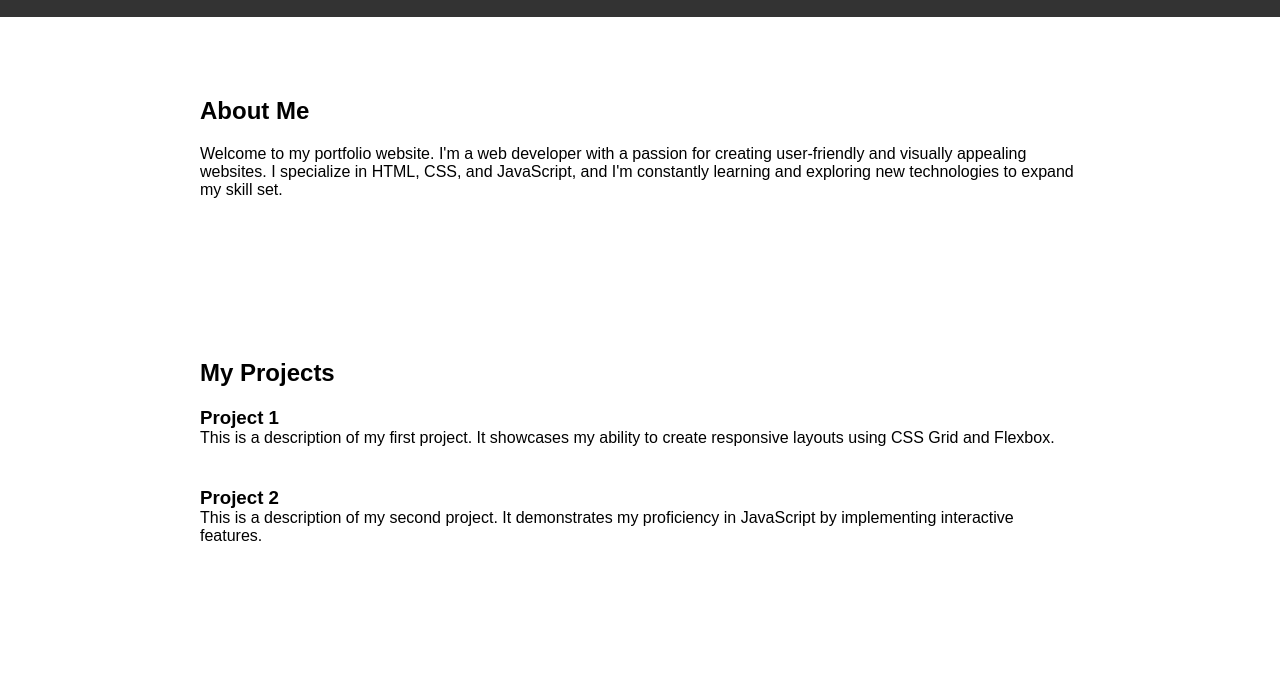
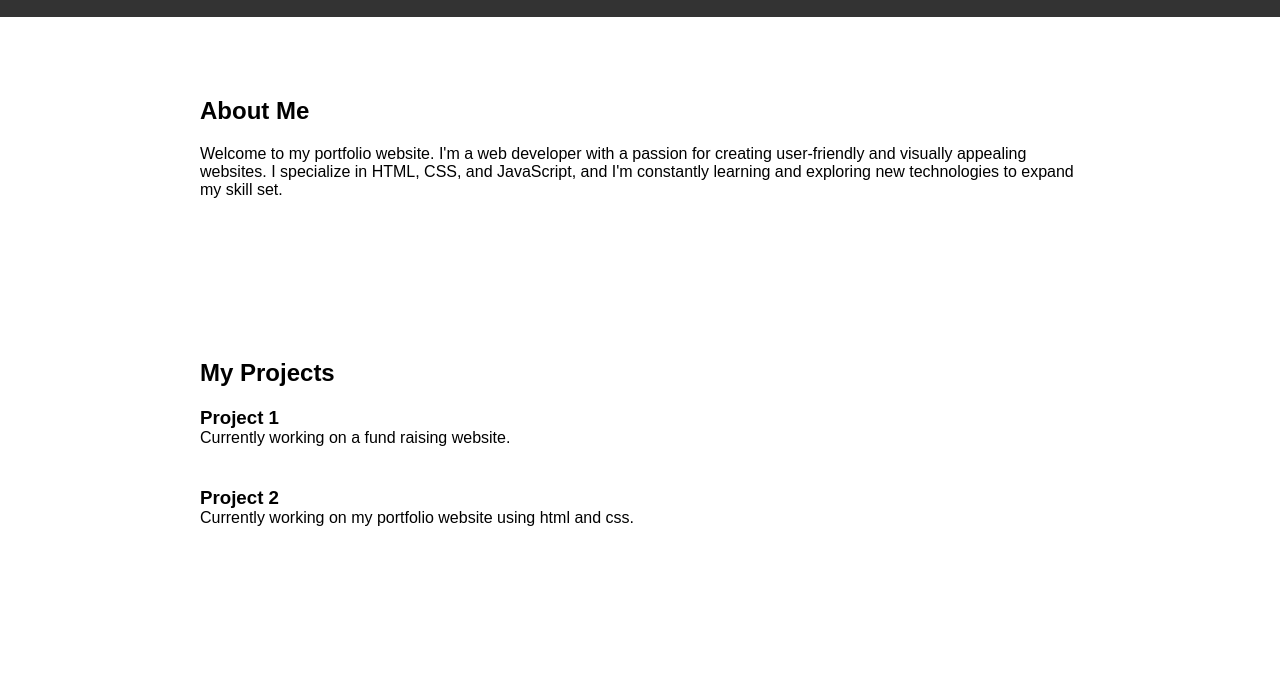
Before and after one commit to Khandelwal25/Portfolio, a plain HTML site: page index.html in a window 1280 px wide. Shown: the part 87-771 px from the top of the page. Drawn offline with Linux system fonts and the light colour scheme; a script that the page names is missing.

Commit message:
index.html

```diff
--- a/index.html
+++ b/index.html
@@ -31,11 +31,11 @@
       <h2>My Projects</h2>
       <div class="project">
         <h3>Project 1</h3>
-        <p>This is a description of my first project. It showcases my ability to create responsive layouts using CSS Grid and Flexbox.</p>
+        <p>Currently working on a fund raising website.</p>
       </div>
       <div class="project">
         <h3>Project 2</h3>
-        <p>This is a description of my second project. It demonstrates my proficiency in JavaScript by implementing interactive features.</p>
+        <p>Currently working on my portfolio website using html and css.</p>
       </div>
     </div>
   </section>
```
